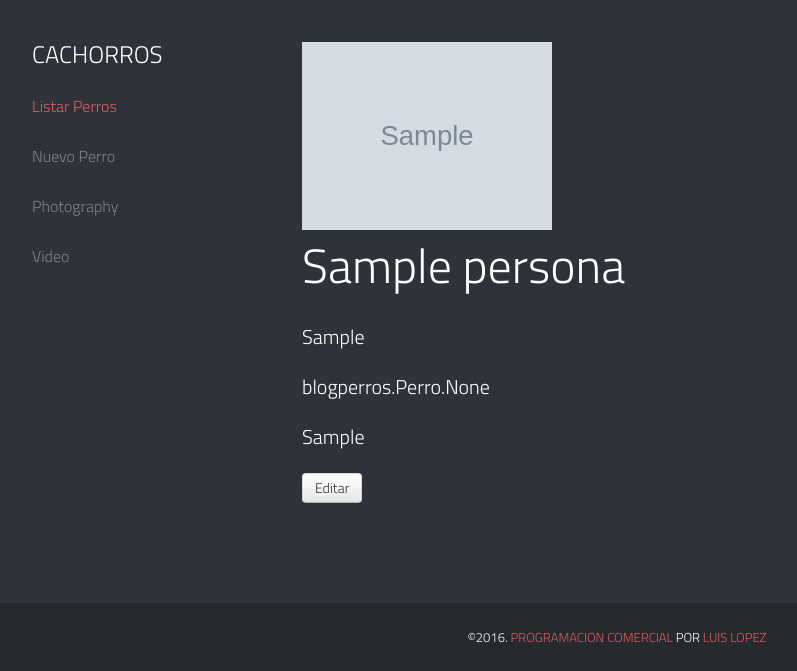
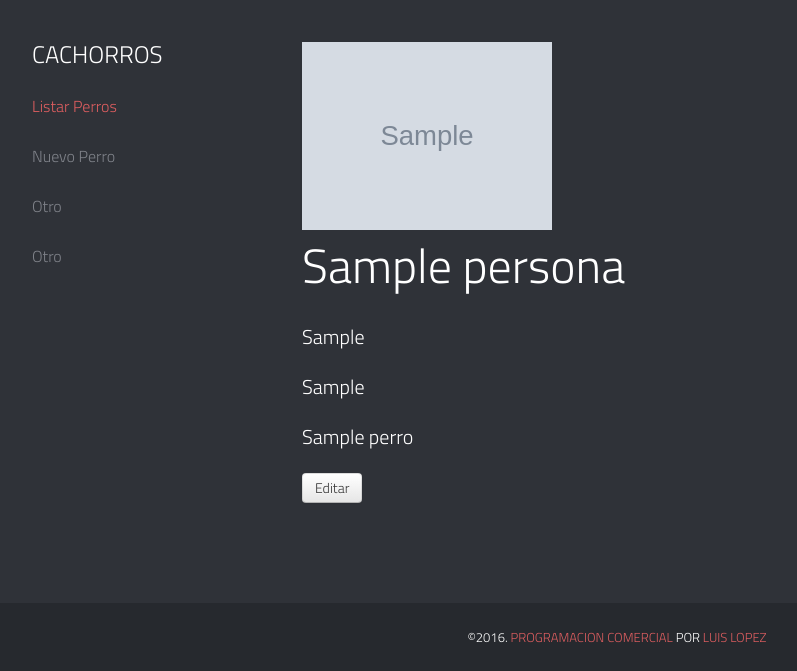
Before and after one commit to luisman1987/Proyecto-V1, a Django app: page /persona/detalle/1/ in a window 1280 px wide. Shown: the part 336-1007 px from the top of the page, without its empty margins (23-820 px from the left). Run offline with Django 3.2, Linux system fonts and the light colour scheme; a user stored in the database is signed in; tables that the repository leaves empty hold one stand-in row (values such as "Sample post"); grey boxes marked "Sample" are stand-in pictures.

Commit message:
Mi app Perros, Login

```diff
--- a/blogperros/models.py
+++ b/blogperros/models.py
@@ -23,6 +23,8 @@
 class Asignacion(models.Model):
     perro = models.ForeignKey(Perro, on_delete=models.CASCADE)
     persona = models.ForeignKey(Persona, on_delete=models.CASCADE)
+    def __str__(self):
+        return self.perro.nombre
 
 class AsignacionInLine(admin.TabularInline):
     model = Asignacion
--- a/blogperros/templates/blogperros/base.html
+++ b/blogperros/templates/blogperros/base.html
@@ -5,7 +5,7 @@
   <!-- Meta Tags -->
 <meta http-equiv="Content-Type" content="text/html; charset=UTF-8" />
 
-<title>Brushed | Responsive One Page Template</title>
+<title>Blog de Perros</title>
 
 <meta name="description" content="Insert Your Site Description" />
 <meta name="viewport" content="width=device-width, initial-scale=1.0">
@@ -115,8 +115,8 @@
                     	<li class="type-work">Cachorros</li>
                         <li><a href="{% url 'blogperros.views.listado_perros' %}" data-option-value="*" class="selected">Listar Perros</a></li>
                         <li><a href="{% url 'blogperros.views.perro_nuevo' %}" data-option-value=".design">Nuevo Perro</a></li>
-                        <li><a href="#filter" data-option-value=".photography">Photography</a></li>
-                        <li><a href="#filter" data-option-value=".video">Video</a></li>
+                        <li><a href="#filter" data-option-value=".photography">Otro</a></li>
+                        <li><a href="#filter" data-option-value=".video">Otro</a></li>
                     </ul>
                 </nav>
                 <!-- End Filter -->
--- a/blogperros/templates/blogperros/detalle_perro.html
+++ b/blogperros/templates/blogperros/detalle_perro.html
@@ -6,8 +6,11 @@
        <h1>{{ post.nombre }}</h1>
        <h4>{{ post.color }}</h4>
        <h4>{{ post.raza }}</h4>
+       <h4>{{ perro.nombre }}</h4>
        <h4>{{ post.fecha_nacimiento|linebreaksbr }}</h4>
        <a class="btn btn-default" href="{% url 'blogperros.views.perro_editar' pk=post.pk %}">Editar<span class="glyphicon glyphicon-pencil"></span></a>
-       <br>
+      <br>
+      <a class="btn btn-default" href="{% url 'eliminar' pk=post.pk %}">Eliminar<span class="glyphicon glyphicon-pencil"></span></a>
+
    </div>
    {% endblock %}
--- a/blogperros/templates/blogperros/detalle_persona.html
+++ b/blogperros/templates/blogperros/detalle_persona.html
@@ -1,12 +1,17 @@
 {% extends 'blogperros/base.html' %}
 
    {% block content %}
+
    <div>
      <img src="{{post.foto.url}}" width="250" height="250">
        <h1>{{ post.nombre }}</h1>
+
        <h4>{{ post.apellido }}</h4>
-       <h4>{{ post.perros }}</h4>
        <h4>{{ post.dpi|linebreaksbr }}</h4>
+
+       {%for det in perros%}
+       <h4>{{ det.perro.nombre }}</h4>
+       {%endfor%}
        <a class="btn btn-default" href="{% url 'blogperros.views.editar_persona' pk=post.pk %}"><span class="glyphicon glyphicon-pencil">Editar</span></a>
        <br>
    </div>
--- a/blogperros/urls.py
+++ b/blogperros/urls.py
@@ -11,6 +11,8 @@
     url(r'^perro_detalle/(?P<pk>[0-9]+)/$', 'blogperros.views.detalle_perro'),
     url(r'^perro/nuevo/$', 'blogperros.views.perro_nuevo', name='post_new'),
     url(r'^post/(?P<pk>[0-9]+)/edit/$', 'blogperros.views.perro_editar', name='editar'),
+    url(r'^eliminar/(?P<pk>[0-9]+)/edit/$', 'blogperros.views.perro_eliminar', name='eliminar'),
+
 
     url(r'^listado/personas/$', 'blogperros.views.listado_personas', name='listado'),
     url(r'^persona/detalle/(?P<pk>[0-9]+)/$', 'blogperros.views.detalle_persona'),
--- a/blogperros/views.py
+++ b/blogperros/views.py
@@ -45,10 +45,16 @@
             if form.is_valid():
                 post = form.save(commit=False)
                 post.save()
-                return redirect('blogperros.views.perro_editar', pk=post.pk)
+                return redirect('blogperros.views.listado_perros', pk=post.pk)
         else:
             form = PerroForm()
         return render(request, 'blogperros/editar_perro.html', {'form': form})
+
+def perro_eliminar(request, pk=None):
+    instance = get_object_or_404(Perro, pk=pk)
+    instance.delete()
+    redirect('blogperros.views.listado_perros')
+    return HttpResponseRedirect('/home')
 
 @login_required()
 def perro_editar(request, pk):
@@ -71,7 +77,8 @@
 @login_required()
 def detalle_persona(request, pk):
     post = get_object_or_404(Persona, pk=pk)
-    return render(request, 'blogperros/detalle_persona.html', {'post': post})
+    perros = Asignacion.objects.filter(persona=post)
+    return render(request, 'blogperros/detalle_persona.html', {'post': post, 'perros':perros})
 
 
 @login_required()
```
Also changed, not shown: imagenes/Bulldog.jpg (added), imagenes/Bulldog_7eVxEbx.jpg (added), imagenes/Bulldog_Lau7pCR.jpg (added), imagenes/Bulldog_ROQj6Y7.jpg (added), imagenes/golden-retriever_portada_lzCvzjC_B1QicQj.jpg (added).
